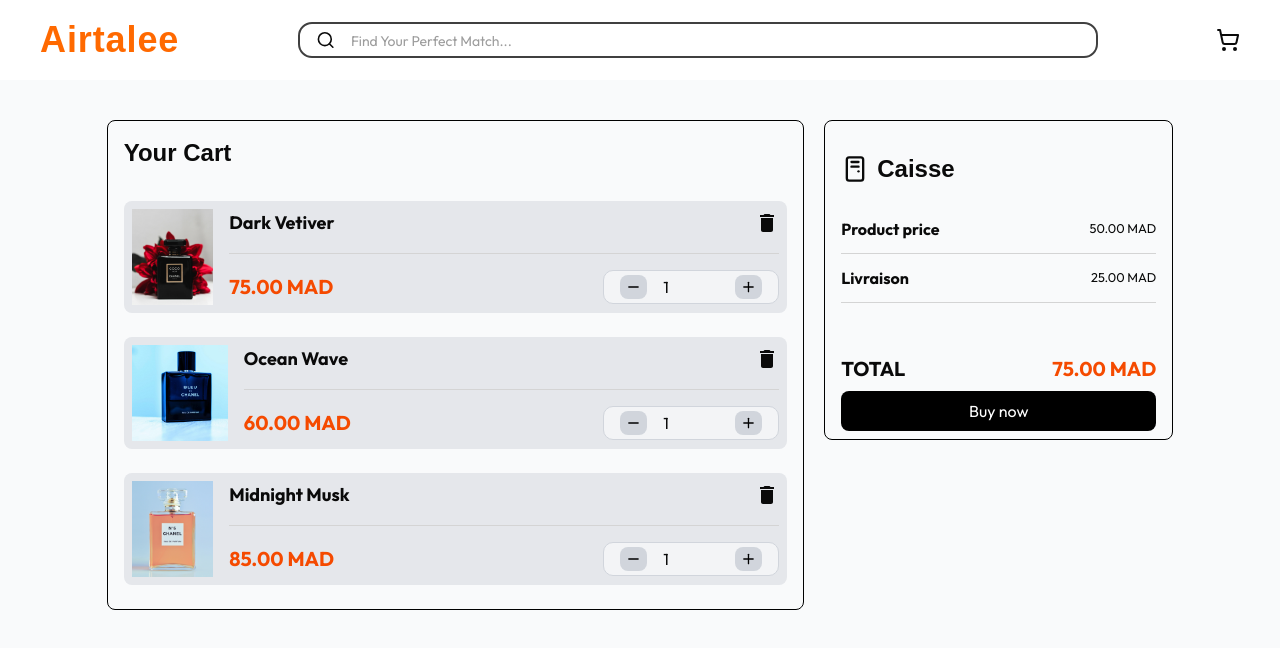
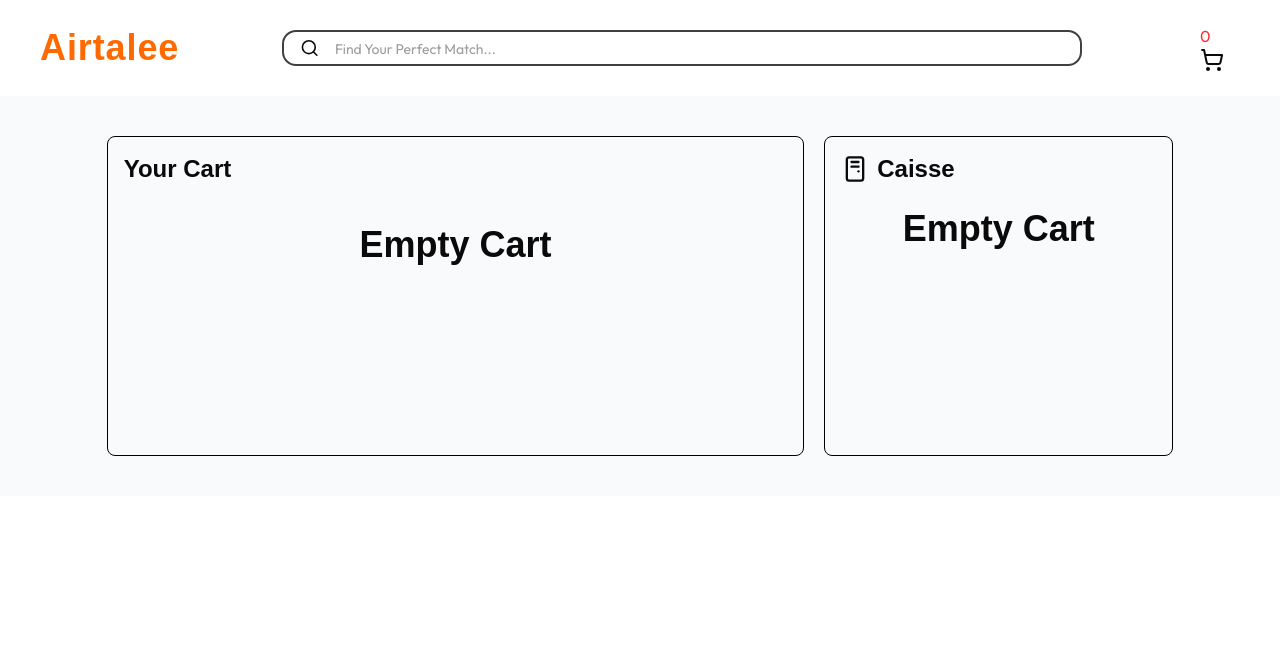
Before and after one commit to Anasbd05/Airtalee, a Next.js app: page /shoppingcart in a window 1280 px wide. Shown: the top 648 px of the page. Built offline with nearby package versions, Linux system fonts and the light colour scheme; a web font is replaced by a local one.

Commit message:
shopping cart

```diff
--- a/package.json
+++ b/package.json
@@ -22,6 +22,7 @@
     "react": "^19.0.0",
     "react-dom": "^19.0.0",
     "react-responsive-carousel": "^3.2.23",
+    "react-use-cart": "^1.14.0",
     "sonner": "^2.0.2",
     "swiper": "^11.2.6",
     "tailwind-merge": "^3.0.2",
@@ -37,6 +38,8 @@
     "eslint": "^9",
     "eslint-config-next": "15.2.3",
     "tailwindcss": "^4",
-    "typescript": "^5"
+    "typescript": "^5",
+    "webpack": "^5.98.0",
+    "webpack-cli": "^6.0.1"
   }
 }
--- a/src/app/layout.tsx
+++ b/src/app/layout.tsx
@@ -1,8 +1,10 @@
-import type {Metadata} from "next";
+"use client"
+// import type {Metadata} from "next";
 import {DM_Serif_Text,Griffy,Outfit} from "next/font/google";
 import "./globals.css";
 import Navbar from "@/components/Navbar";
 import {Toaster} from "sonner";
+import {CartProvider} from "react-use-cart";
 
 const griffy = Griffy({
   weight: ['400'],
@@ -21,10 +23,10 @@
   subsets: ["latin"],
 });
 
-export const metadata: Metadata = {
-  title: "Create Next App",
-  description: "Generated by create next app",
-};
+// export const metadata: Metadata = {
+//   title: "Create Next App",
+//   description: "Generated by create next app",
+// };
 
 export default function RootLayout({
   children,
@@ -36,9 +38,11 @@
       <body cz-shortcut-listen="true"
         className={`${outfit.className} ${griffy.variable} ${dm_serif.variable} antialiased`}
       >
-        <Navbar />
-        {children}
-        <Toaster />
+        <CartProvider id="product">
+          <Navbar />
+          {children}
+          <Toaster />
+        </CartProvider>
       </body>
     </html>
   );
--- a/src/app/perfumes/[title]/page.tsx
+++ b/src/app/perfumes/[title]/page.tsx
@@ -1,11 +1,21 @@
-/* eslint-disable @typescript-eslint/no-explicit-any */
 "use client"
 import {perfumes} from '@/assets/assets'
 import Thumb from '@/components/Thumb'
 import {Minus,Plus} from 'lucide-react'
-import Image from 'next/image'
+import Image,{StaticImageData} from 'next/image'
 import Link from 'next/link'
 import React,{useState} from 'react'
+import {useCart} from 'react-use-cart'
+
+type perfume = {
+    id: number;
+    title: string;
+    description: string;
+    image: StaticImageData;
+    price: number;
+    category: string;
+}
+
 
 const PerfumeDe = ({params}: {params: Promise<{title: string}>}) => {
     const {title} = React.use(params)
@@ -15,7 +25,7 @@
 
     const [size,setSize] = useState('30ml')
 
-    const getPrice = (perfume: any) => {
+    const getPrice = (perfume: perfume) => {
         if(size === "30ml") {
             return `${perfume.price} MAD`
         } if(size === "50ml") {
@@ -24,6 +34,9 @@
             return "100 MAD"
         }
     }
+
+    const {addItem,removeItem,inCart} = useCart();
+
 
     return (
         <section>
@@ -63,19 +76,21 @@
                         </div>
                         <p className='text-gray-700'>{perfume.description}</p>
                         <div className="flex flex-col gap-2">
-                            <button className='bg-orange-500 cursor-pointer hover:opacity-80 font-bold py-2 w-full rounded-md'>
-                                <Link className='flex w-full justify-center' href={'/shoppingcart'}>Add to cart</Link>
-                            </button>
+                            {inCart(perfume.id) ? <button onClick={() => removeItem(perfume.id)} className='bg-orange-500 cursor-pointer hover:opacity-80 font-bold py-2 w-full rounded-md'>
+                                remove from cart
+                            </button> :
+                                <button onClick={() => addItem(perfume)} className='bg-orange-500 cursor-pointer hover:opacity-80 font-bold py-2 w-full rounded-md'>
+                                    Add to cart
+                                </button>}
                             <button className='bg-black py-2 cursor-pointer hover:opacity-80 text-white font-bold w-full rounded-md'>
                                 <Link className='flex w-full justify-center' href={'/paiement'}>Buy now</Link>
-
                             </button>
                         </div>
                     </main>
-                </div>
+                </div >
             ))}
             <Thumb />
-        </section>
+        </section >
     )
 }
 
--- a/src/app/shoppingcart/page.tsx
+++ b/src/app/shoppingcart/page.tsx
@@ -1,64 +1,62 @@
 "use client"
-import {perfumes} from '@/assets/assets'
-import {Delete} from '@mui/icons-material'
-import {Minus,PcCase,Plus} from 'lucide-react'
+import {Minus,PcCase,Plus,Trash2} from 'lucide-react'
 import Image from 'next/image'
 import Link from 'next/link'
-import React,{useState} from 'react'
+import React from 'react'
+import {useCart} from 'react-use-cart'
 
 const CartShopping = () => {
-    const [quantity,setQuantity] = useState<number>(1)
+    const {items,removeItem,updateItemQuantity,cartTotal} = useCart()
+    const AmountTotal = cartTotal + 25
 
     return (
         <section className='w-full bg-gray-50 mx-auto py-10'>
-            <div className='flex lg:flex-row flex-col gap-5 w-10/12 mx-auto '>
-                <main className='w-full lg:w-4/6 rounded-md border  border-black p-4'>
+            <div className='flex lg:flex-row flex-col gap-5 w-10/12 mx-auto'>
+                {/* CART DETAILS */}
+                <main className='w-full lg:w-4/6 rounded-md border border-black p-4'>
                     <h1 className='text-2xl mb-6 font-bold font-header'>Your Cart</h1>
+                    {items.length > 0 ? (
                         <div className="flex flex-col gap-2">
-                        {perfumes.slice(5,8).map((perfume) => (
+                            {items.map((perfume) => (
                                 <div className='flex p-2 w-full my-2 bg-gray-200 rounded-md gap-4' key={perfume.id}>
-                                <Image alt="" src={perfume.image} height={40} width={40} className='w-24 object-cover h-24 ' />
+                                    <Image alt="" src={perfume.image} height={40} width={40} className='w-24 object-cover h-24' />
                                     <div className="flex flex-col w-full gap-2">
-                                    <div className="flex items-center justify-between w-full ">
-                                        <h1 className=' text-lg font-bold'>{perfume.title}</h1>
-                                        <Delete className='hover:text-red-600 cursor-pointer ' />
+                                        <div className="flex items-center justify-between w-full">
+                                            <h1 className='text-lg font-bold'>{perfume.title}</h1>
+                                            <Trash2 onClick={() => removeItem(perfume.id)} className='hover:text-red-600 cursor-pointer' />
                                         </div>
                                         <hr className='border-none w-full h-[1px] my-2 bg-neutral-300' />
                                         <div className="flex items-center justify-between w-full">
-                                        <p className='text-xl text-orange-600 font-bold'>{perfume.price.toFixed(2)} MAD</p>
-                                        <div className='flex gap-4 py-1 w-44 px-4 justify-center items-center bg-gray-100 border border-gray-300 rounded-lg'>
-                                            <Minus
-                                                onClick={() => setQuantity((prev: number) => Math.max(1,prev - 1))}
-                                                className="p-1  cursor-pointer rounded-md text-black w-14 bg-gray-300"
-                                            />
-                                            <input
-                                                value={quantity}
-                                                onChange={(e) => setQuantity(Math.max(1,Number(e.target.value)))}
-                                                min={1}
-                                                className="w-full outline-none"
-                                                type="number"
-                                            />
-                                            <Plus
-                                                onClick={() => setQuantity((prev: number) => prev + 1)}
-                                                className="p-1  cursor-pointer rounded-md text-black w-14 bg-gray-300"
-                                            />
+                                            <p className='text-xl text-orange-600 font-bold'>{perfume.itemTotal.toFixed(2)} MAD</p>
+                                            <div className='flex gap-4 py-1 w-36 px-4 justify-center items-center bg-gray-100 border border-gray-300 rounded-lg'>
+                                                <Minus onClick={() => updateItemQuantity(perfume.id,perfume.quantity - 1)} />
+                                                <p className='bg-black text-white w-8 rounded-md text-center h-6'>{perfume.quantity}</p>
+                                                <Plus onClick={() => updateItemQuantity(perfume.id,perfume.quantity + 1)} />
                                             </div>
                                         </div>
                                     </div>
                                 </div>
                             ))}
                         </div>
+                    ) : (
+                        <div className="flex items-center justify-center">
+                            <h1 className='text-4xl my-4 font-header font-bold'>Empty Cart</h1>
+                        </div>
+                    )}
                 </main>
+
+                {/* CHECKOUT DETAILS */}
                 <main className='w-full h-80 lg:w-2/6 rounded-md flex flex-col border border-black p-4'>
-                    <div className="flex flex-col gap-3 mt-4">
                     <div className="flex gap-2 mb-2 items-center">
                         <PcCase className='w-7 h-7' />
                         <h1 className='text-2xl font-header font-bold'>Caisse</h1>
                     </div>
-                        <hr className='border-none ' />
+                    {items.length > 0 ? (
+                        <div className="flex flex-col gap-3 mt-4">
+                            <hr className='border-none' />
                             <div className="flex w-full justify-between items-center">
                                 <p className='font-bold'>Product price </p>
-                            <small>50.00 MAD</small>
+                                <small>{cartTotal.toFixed(2)} MAD</small>
                             </div>
                             <hr className='border-none h-[1px] w-full bg-neutral-300' />
                             <div className="flex w-full justify-between items-center">
@@ -68,12 +66,17 @@
                             <hr className='border-none h-[1px] w-full bg-neutral-300' />
                             <div className="flex w-full mt-10 justify-between items-center">
                                 <p className='font-bold text-xl'>TOTAL</p>
-                            <small className='text-orange-600 text-xl font-bold'>75.00 MAD</small>
+                                <small className='text-orange-600 text-xl font-bold'>{AmountTotal.toFixed(2)} MAD</small>
                             </div>
+                            <Link href={'/paiement'} className='py-2 w-full mt-2 px-8 bg-black hover:opacity-80 rounded-md text-white text-center'>
+                                Buy now
+                            </Link>
                         </div>
-                    <button className='py-2 w-full mt-2 px-8 bg-black hover:opacity-80  rounded-md text-white'>
-                        <Link className='flex w-full justify-center' href={'/paiement'}>Buy now</Link>
-                    </button>
+                    ) : (
+                        <div className="flex items-center justify-center">
+                            <h1 className='text-4xl my-4 font-header font-bold'>Empty Cart</h1>
+                        </div>
+                    )}
                 </main>
             </div>
         </section>
--- a/src/components/Navbar.tsx
+++ b/src/components/Navbar.tsx
@@ -3,10 +3,13 @@
 import {Search,ShoppingCart} from 'lucide-react'
 import Link from 'next/link'
 import React,{useState} from 'react'
+import {useCart} from 'react-use-cart'
+
 
 
 const Navbar = () => {
 
+    const {totalUniqueItems} = useCart()
     const [search,setSearch] = useState('')
 
     const fillteredPerfumes = search.length > 0 ? perfumes.filter((perfume) => perfume.title.toLowerCase().includes(search.toLowerCase())) : []
@@ -47,7 +50,8 @@
             </div>
 
             {/* Cart Icon */}
-            <Link href={"/shoppingcart"}>
+            <Link className='py-1 px-4 rounded-md hover:bg-gray-100' href={"/shoppingcart"}>
+                <p className='text-red-500 rounded-full'>{totalUniqueItems}</p>
                 <ShoppingCart />
             </Link>
         </nav>
```
Also changed, not shown: 1 other file (tests, documents, lock files or other folders). Lines whose indentation alone changed are shown as unchanged.
